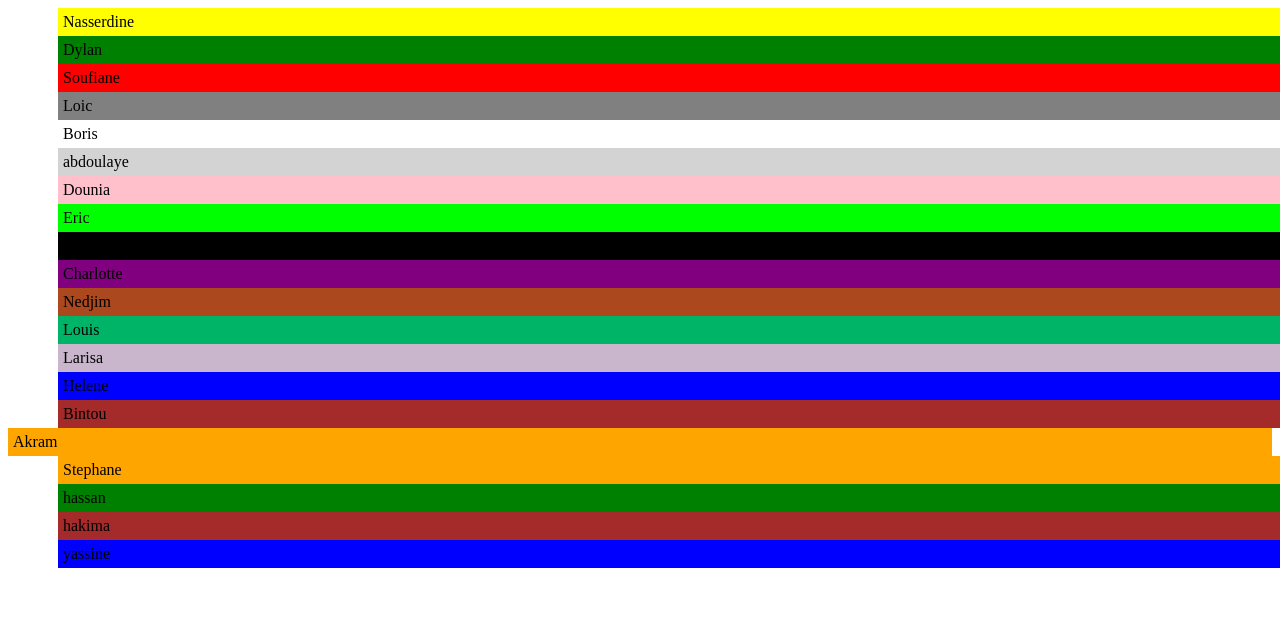
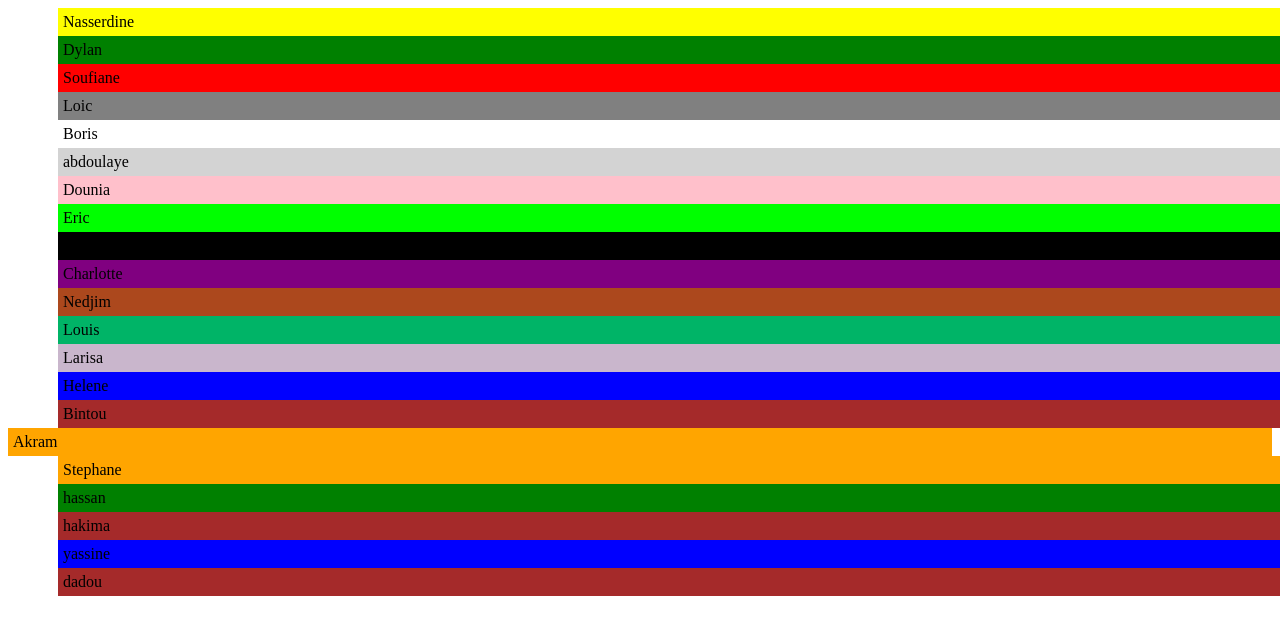
Before and after one commit to saoT/merge-training, a plain HTML site: page index.html in a window 1280 px wide. Shown: the top 634 px of the page. Drawn offline with Linux system fonts and the light colour scheme.

Commit message:
ajout plus

```diff
--- a/index.css
+++ b/index.css
@@ -75,3 +75,7 @@
 #ousmane {
 	background-color: blue;
 }
+
+#dadou{
+	background-color: brown;
+}
--- a/index.html
+++ b/index.html
@@ -84,5 +84,9 @@
 		<div class="profil">
 		  <div class="name" id="yassine">yassine</div>
 		</div>
+		<div class="profil">
+			<div class="name" id="dadou">
+        	dadou</div>
+		</div>
 	</body>
 </html>
```
